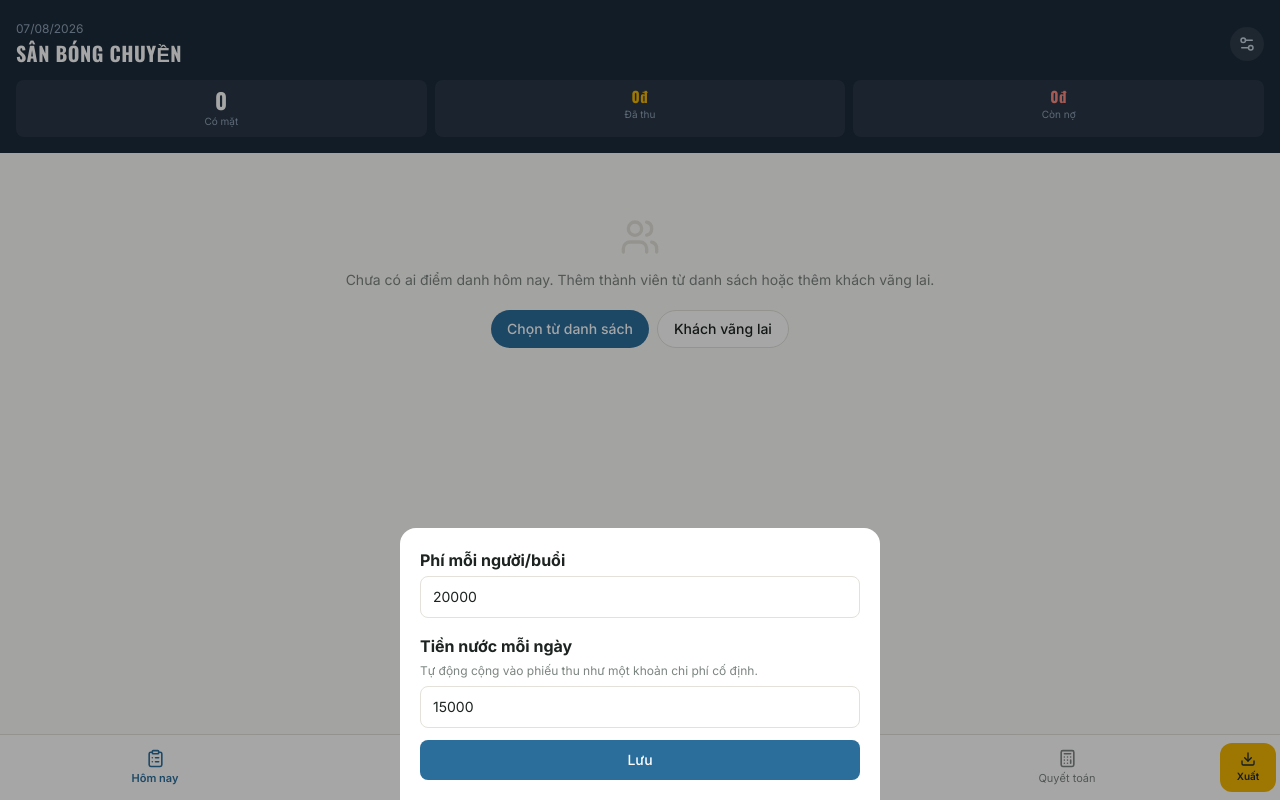
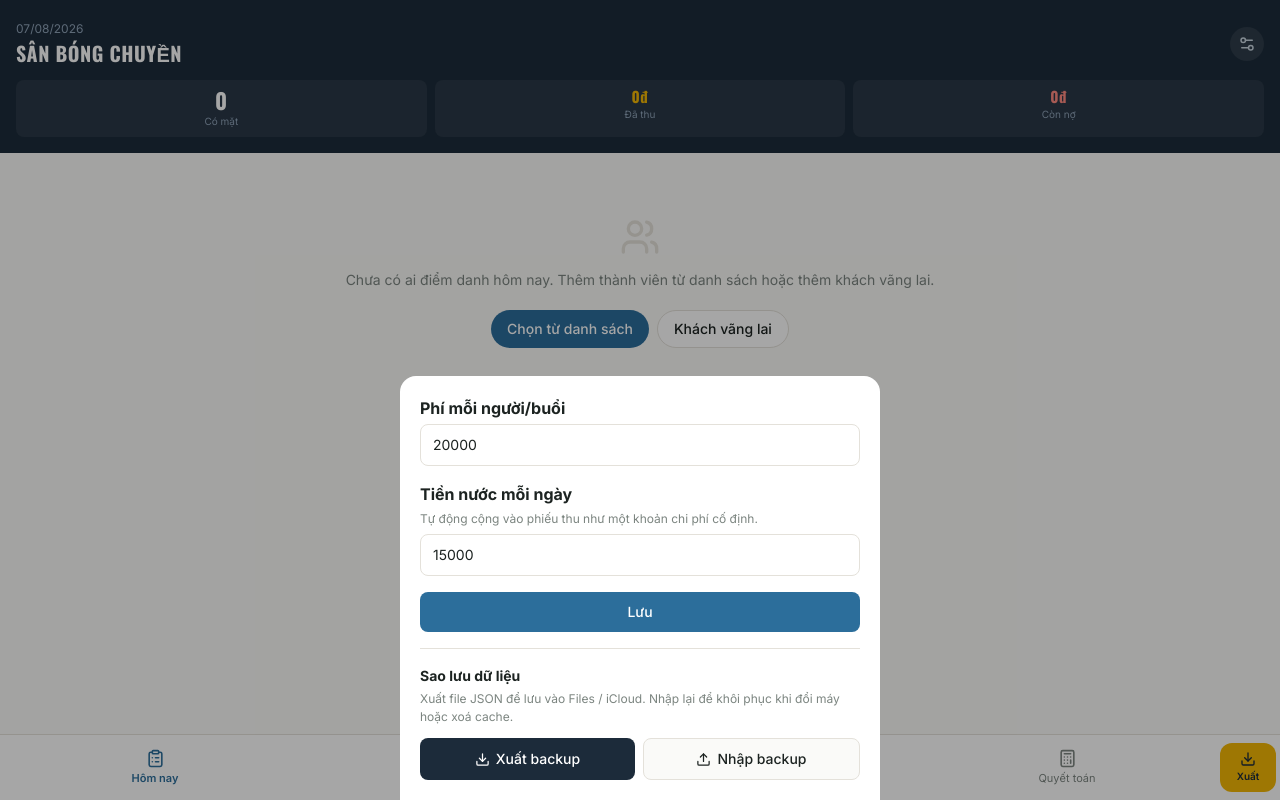
Before and after one commit to jakeliedo/PunctualChecking, a React (Vite) app: page / in a window 1280 px wide. Both pictures are taken after a click on the button 1247 px from the left and 44 px from the top of the page. Built offline with nearby package versions, Linux system fonts and the light colour scheme.

Commit message:
feat: thêm xuất/nhập backup JSON trong Cài đặt

```diff
--- a/src/App.jsx
+++ b/src/App.jsx
@@ -1,6 +1,6 @@
 import { useState, useEffect, useRef } from 'react';
 import {
-  Search, Plus, X, Download, UserPlus, Users, ClipboardList,
+  Search, Plus, X, Download, Upload, UserPlus, Users, ClipboardList,
   Receipt, Loader2, Banknote, Landmark, ChevronLeft, Settings2,
   ListPlus, Pencil, Trash2, Lock, LockOpen, Calculator, CheckSquare, Square
 } from 'lucide-react';
@@ -367,7 +367,7 @@ export default function App() {
         />
       )}
       {showSettings && (
-        <SettingsModal fee={fee} setFee={setFee} waterFee={waterFee} setWaterFee={setWaterFee} onClose={() => setShowSettings(false)} />
+        <SettingsModal fee={fee} setFee={setFee} waterFee={waterFee} setWaterFee={setWaterFee} onClose={() => setShowSettings(false)} onRestore={() => window.location.reload()} />
       )}
       {reportView && (
         <ReportModal
@@ -583,9 +583,50 @@ function NameModal({ title, placeholder, value, setValue, onCancel, onConfirm, c
   );
 }
 
-function SettingsModal({ fee, setFee, waterFee, setWaterFee, onClose }) {
+function SettingsModal({ fee, setFee, waterFee, setWaterFee, onClose, onRestore }) {
   const [val, setVal] = useState(String(fee));
   const [waterVal, setWaterVal] = useState(String(waterFee));
+  const [restoreMsg, setRestoreMsg] = useState('');
+  const fileRef = useRef(null);
+
+  const exportBackup = () => {
+    const data = {};
+    Object.keys(localStorage).forEach(k => {
+      try { data[k] = JSON.parse(localStorage.getItem(k)); } catch {}
+    });
+    const blob = new Blob([JSON.stringify({ version: 1, exportedAt: new Date().toISOString(), data }, null, 2)], { type: 'application/json' });
+    const url = URL.createObjectURL(blob);
+    const a = document.createElement('a');
+    a.href = url;
+    const d = new Date();
+    a.download = `bong-chuyen-backup-${d.getFullYear()}${pad(d.getMonth()+1)}${pad(d.getDate())}.json`;
+    a.click();
+    URL.revokeObjectURL(url);
+  };
+
+  const handleRestoreFile = (e) => {
+    const file = e.target.files?.[0];
+    if (!file) return;
+    const reader = new FileReader();
+    reader.onload = (ev) => {
+      try {
+        const parsed = JSON.parse(ev.target.result);
+        const data = parsed.data || parsed;
+        let count = 0;
+        Object.entries(data).forEach(([k, v]) => {
+          localStorage.setItem(k, JSON.stringify(v));
+          count++;
+        });
+        setRestoreMsg(`✓ Đã khôi phục ${count} mục. Đang tải lại...`);
+        setTimeout(() => { onRestore(); onClose(); }, 1200);
+      } catch {
+        setRestoreMsg('✗ File không hợp lệ, thử lại.');
+      }
+    };
+    reader.readAsText(file);
+    e.target.value = '';
+  };
+
   return (
     <div className="fixed inset-0 flex items-end justify-center z-50" style={{ background: 'rgba(0,0,0,0.35)' }} onClick={onClose}>
       <div onClick={e => e.stopPropagation()} className="w-full rounded-t-2xl p-5" style={{ background: COLORS.card, maxWidth: 480 }}>
@@ -603,16 +644,46 @@ function SettingsModal({ fee, setFee, waterFee, setWaterFee, onClose }) {
           inputMode="numeric"
           value={waterVal}
           onChange={e => setWaterVal(e.target.value.replace(/[^\d]/g, ''))}
-          className="w-full px-3 py-2.5 rounded-lg text-sm mb-3 outline-none"
+          className="w-full px-3 py-2.5 rounded-lg text-sm mb-4 outline-none"
           style={{ border: `1px solid ${COLORS.line}` }}
         />
         <button
           onClick={() => { setFee(Number(val) || DEFAULT_FEE); setWaterFee(Number(waterVal) || 0); onClose(); }}
-          className="w-full py-2.5 rounded-lg text-sm font-medium"
+          className="w-full py-2.5 rounded-lg text-sm font-medium mb-4"
           style={{ background: COLORS.blue, color: 'white' }}
         >
           Lưu
         </button>
+
+        {/* Backup section */}
+        <div style={{ borderTop: `1px solid ${COLORS.line}`, paddingTop: 16 }}>
+          <div style={{ fontWeight: 700, fontSize: 14, marginBottom: 4 }}>Sao lưu dữ liệu</div>
+          <div style={{ color: COLORS.muted, fontSize: 12, marginBottom: 12 }}>
+            Xuất file JSON để lưu vào Files / iCloud. Nhập lại để khôi phục khi đổi máy hoặc xoá cache.
+          </div>
+          <div className="flex gap-2">
+            <button
+              onClick={exportBackup}
+              className="flex-1 flex items-center justify-center gap-1.5 py-2.5 rounded-lg text-sm font-medium"
+              style={{ background: COLORS.navy, color: 'white' }}
+            >
+              <Download size={15} /> Xuất backup
+            </button>
+            <button
+              onClick={() => fileRef.current?.click()}
+              className="flex-1 flex items-center justify-center gap-1.5 py-2.5 rounded-lg text-sm font-medium"
+              style={{ background: COLORS.ivory, border: `1px solid ${COLORS.line}`, color: COLORS.text }}
+            >
+              <Upload size={15} /> Nhập backup
+            </button>
+            <input ref={fileRef} type="file" accept=".json" onChange={handleRestoreFile} style={{ display: 'none' }} />
+          </div>
+          {restoreMsg && (
+            <div style={{ marginTop: 8, fontSize: 12, color: restoreMsg.startsWith('✓') ? COLORS.green : COLORS.red }}>
+              {restoreMsg}
+            </div>
+          )}
+        </div>
       </div>
     </div>
   );
```
